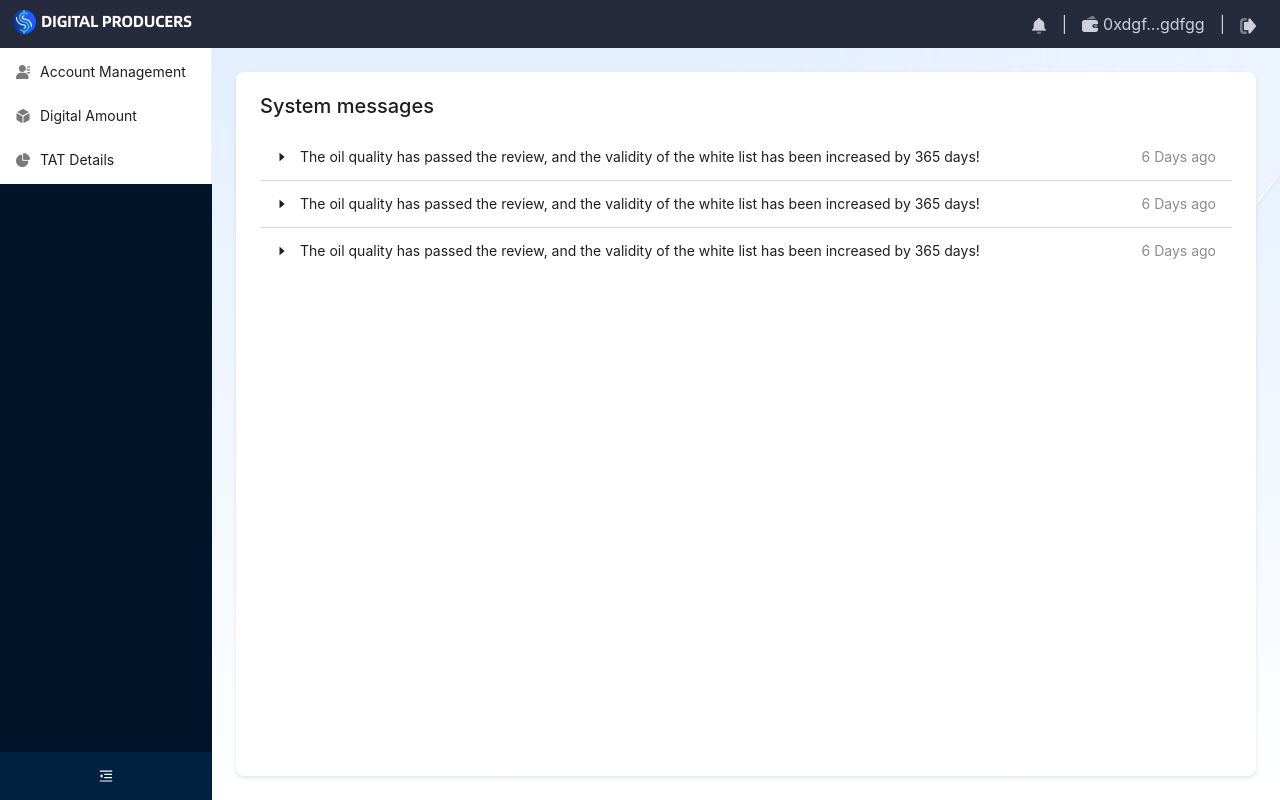
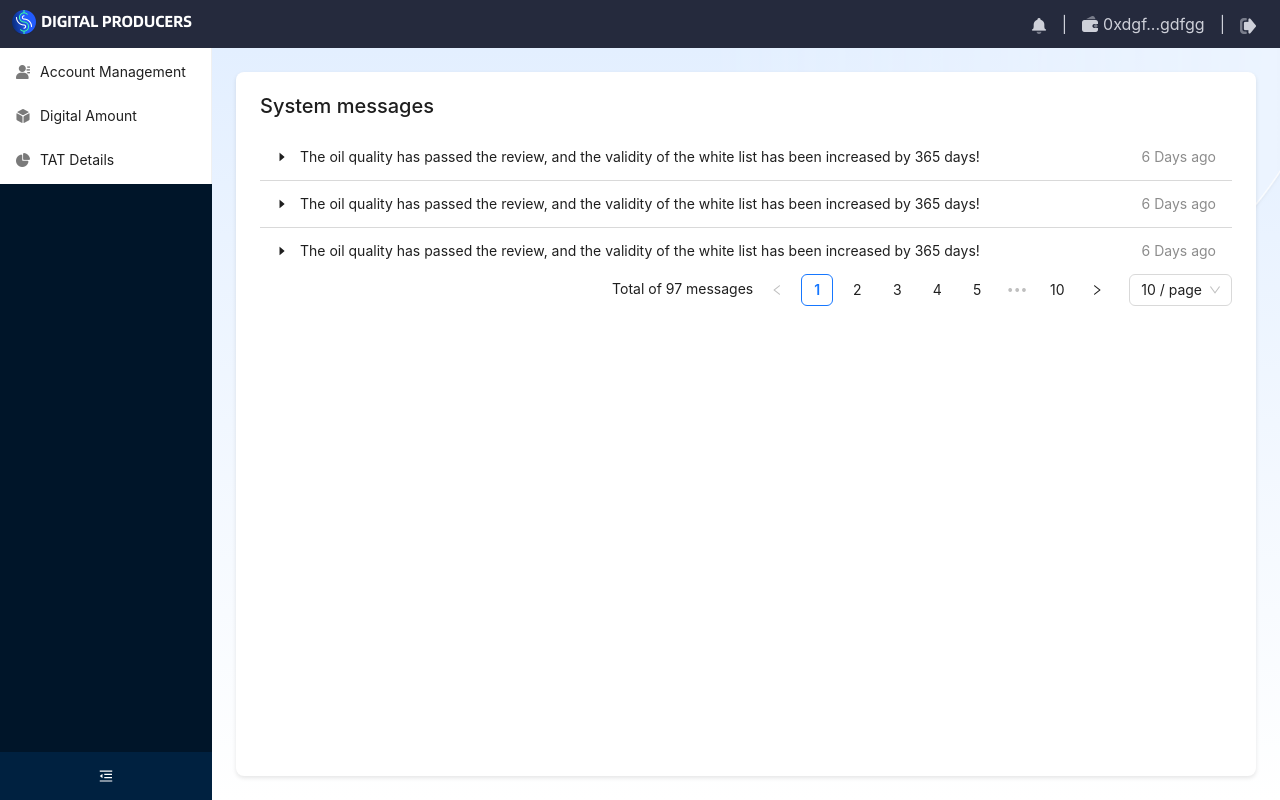
Before and after one commit to treasurenetprotocol/treasurenet-digitalAssets-platform-fe, a Vue app: page /manage/message in a window 1280 px wide. Built offline with nearby package versions, Linux system fonts and the light colour scheme.

Commit message:
format pagination

```diff
--- a/src/assets/common.less
+++ b/src/assets/common.less
@@ -87,7 +87,7 @@
 :where(.css-dev-only-do-not-override-19yxfbp).ant-collapse-borderless>.ant-collapse-item {
   background   : #fafafa;
   border-radius: 4px;
-  margin-bottom: 24px;
+  margin-bottom: 12px;
   border       : 0;
   overflow     : hidden;
   padding      :7px 8px
--- a/src/views/MessageView.vue
+++ b/src/views/MessageView.vue
@@ -40,15 +40,27 @@
         </template>
       </Collapse.Panel>
     </Collapse>
+
+    <div style="text-align: right;">
+      <Pagination
+        v-model:current="page"
+        v-model:page-size="pageSize"
+        :total="total"
+        :show-total="(total, range) => `Total of ${total} messages`"
+      />
+    </div>
   </main>
 </template>
 
 <script lang="ts" setup>
 import { ref } from 'vue'
-import { Collapse } from 'ant-design-vue'
+import { Collapse, Pagination } from 'ant-design-vue'
 import { CaretRightOutlined } from '@ant-design/icons-vue'
 
 const activeKey = ref([])
+const page = ref(1)
+const pageSize = ref(10)
+const total = ref(97)
 </script>
 
 <style lang="less" scoped>
```
